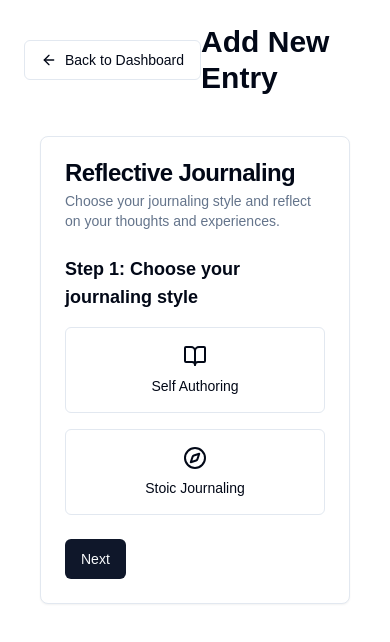
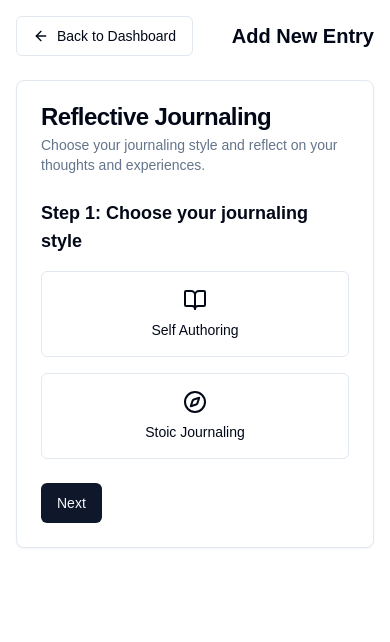
Before and after one commit to upbound-web/journalling, a Next.js app: page /add-new in a window 390 px wide. Shown: the top 642 px of the page. Built offline with nearby package versions, Linux system fonts and the light colour scheme.

Commit message:
Fixed Small styling issues

```diff
--- a/src/app/add-new/page.tsx
+++ b/src/app/add-new/page.tsx
@@ -9,13 +9,13 @@ import { motion } from "framer-motion";
 export default function AddNew() {
     const router = useRouter()
   return (
-    <div className="flex flex-col min-h-screen max-w-4xl mx-auto p-6">
+    <div className="flex flex-col min-h-screen max-w-4xl mx-auto p-4">
       <div className="flex justify-between items-center mb-6">
         <Button variant="outline" onClick={() => router.push('/')}>
           <ArrowLeft className="mr-2 h-4 w-4" /> Back to Dashboard
         </Button>
         <motion.h1
-          className="text-3xl font-bold"
+          className="text-xl md:text-3xl font-bold"
           initial={{ opacity: 0, y: -20 }}
           animate={{ opacity: 1, y: 0 }}
           transition={{ duration: 0.5 }}
--- a/src/components/add-new-journal.tsx
+++ b/src/components/add-new-journal.tsx
@@ -152,7 +152,7 @@ export default function AddNewJournal() {
   }
 
   return (
-    <div className="container mx-auto p-4 max-w-2xl">
+    <div className="container mx-auto max-w-2xl">
       <Card>
         <CardHeader>
           <CardTitle>Reflective Journaling</CardTitle>
```
